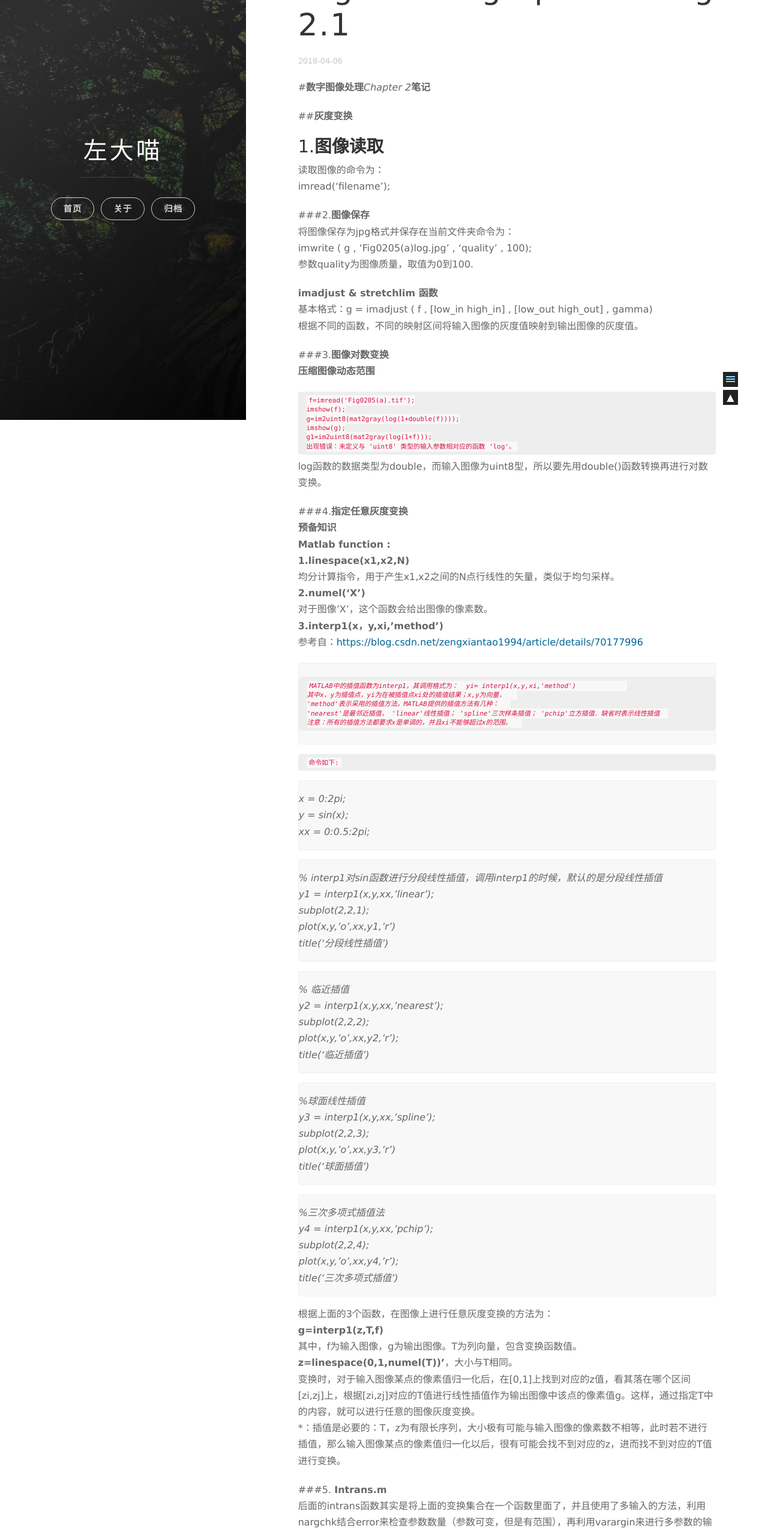
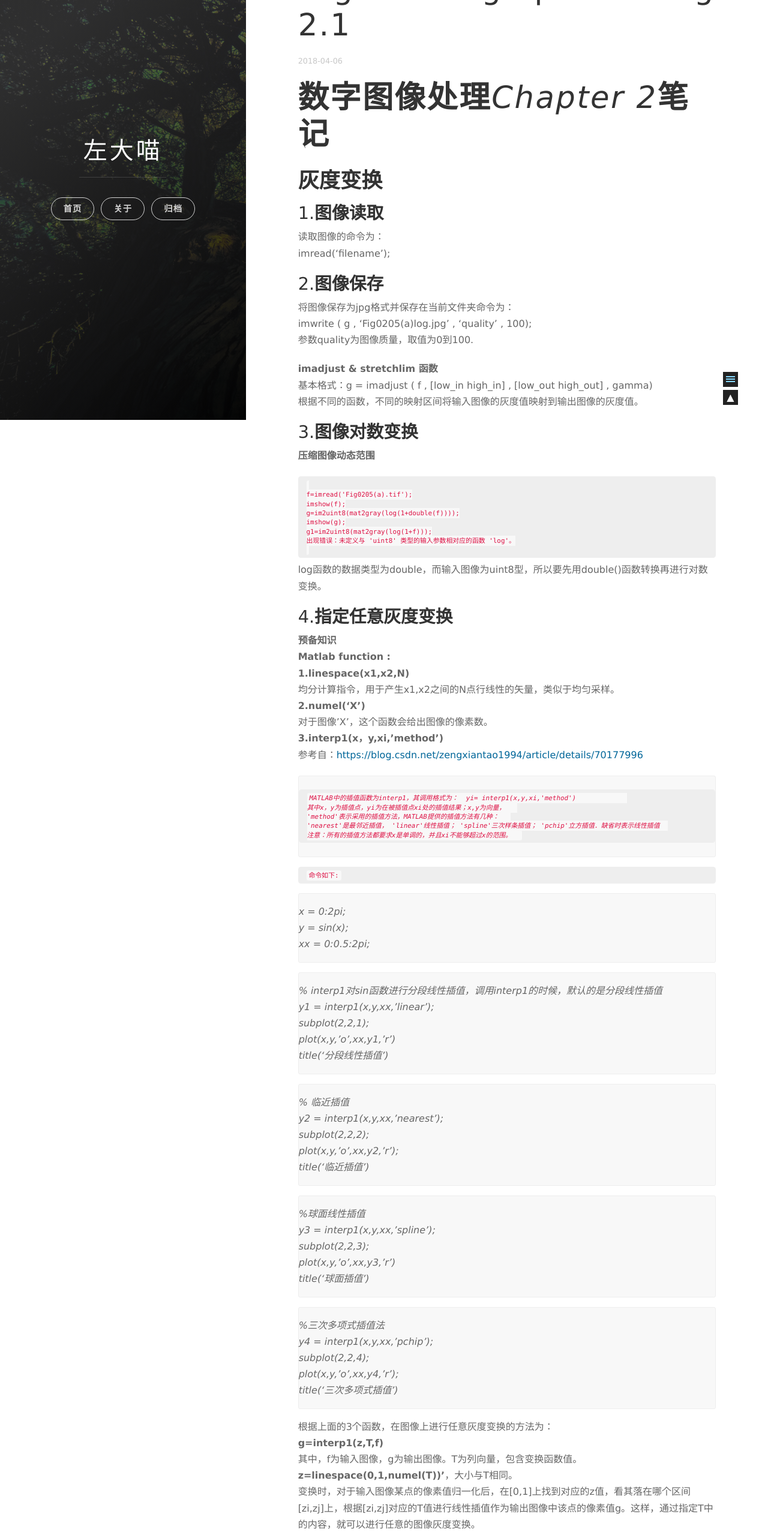
Before and after one commit to ZuoYuShen/ZuoYuShen.github.io, a plain HTML site: page 2018/04/06/Digital-image-processing-2-1/index.html in a window 1280 px wide. Shown: the part 100-2654 px from the top of the page at 60% size. Drawn offline with nearby package versions, Linux system fonts and the light colour scheme; some packages are replaced by stand-ins of ours.

Commit message:
Site updated: 2018-04-07 16:42:57

```diff
--- a/2018/04/06/Digital-image-processing-2-1/index.html
+++ b/2018/04/06/Digital-image-processing-2-1/index.html
@@ -16,17 +16,17 @@
 
 
 
-    <meta name="description" content="#数字图像处理Chapter 2笔记 ##灰度变换 1.图像读取读取图像的命令为：imread(‘filename’); ###2.图像保存将图像保存为jpg格式并保存在当前文件夹命令为：imwrite ( g , ‘Fig0205(a)log.jpg’ , ‘quality’ , 100);参数quality为图像质量，取值为0到100. imadjust &amp;amp; stretchlim 函数">
+    <meta name="description" content="数字图像处理Chapter 2笔记灰度变换1.图像读取读取图像的命令为：imread(‘filename’); 2.图像保存将图像保存为jpg格式并保存在当前文件夹命令为：imwrite ( g , ‘Fig0205(a)log.jpg’ , ‘quality’ , 100);参数quality为图像质量，取值为0到100. imadjust &amp;amp; stretchlim 函数基本格式：g =">
 <meta property="og:type" content="article">
 <meta property="og:title" content="Digital image processing 2.1 | 左大喵">
 <meta property="og:url" content="http://zuoyushen.github.io/2018/04/06/Digital-image-processing-2-1/index.html">
 <meta property="og:site_name" content="左大喵">
-<meta property="og:description" content="#数字图像处理Chapter 2笔记 ##灰度变换 1.图像读取读取图像的命令为：imread(‘filename’); ###2.图像保存将图像保存为jpg格式并保存在当前文件夹命令为：imwrite ( g , ‘Fig0205(a)log.jpg’ , ‘quality’ , 100);参数quality为图像质量，取值为0到100. imadjust &amp;amp; stretchlim 函数">
+<meta property="og:description" content="数字图像处理Chapter 2笔记灰度变换1.图像读取读取图像的命令为：imread(‘filename’); 2.图像保存将图像保存为jpg格式并保存在当前文件夹命令为：imwrite ( g , ‘Fig0205(a)log.jpg’ , ‘quality’ , 100);参数quality为图像质量，取值为0到100. imadjust &amp;amp; stretchlim 函数基本格式：g =">
 <meta property="og:locale" content="zh-Hans">
-<meta property="og:updated_time" content="2018-04-07T08:39:22.786Z">
+<meta property="og:updated_time" content="2018-04-07T08:42:35.762Z">
 <meta name="twitter:card" content="summary">
 <meta name="twitter:title" content="Digital image processing 2.1 | 左大喵">
-<meta name="twitter:description" content="#数字图像处理Chapter 2笔记 ##灰度变换 1.图像读取读取图像的命令为：imread(‘filename’); ###2.图像保存将图像保存为jpg格式并保存在当前文件夹命令为：imwrite ( g , ‘Fig0205(a)log.jpg’ , ‘quality’ , 100);参数quality为图像质量，取值为0到100. imadjust &amp;amp; stretchlim 函数">
+<meta name="twitter:description" content="数字图像处理Chapter 2笔记灰度变换1.图像读取读取图像的命令为：imread(‘filename’); 2.图像保存将图像保存为jpg格式并保存在当前文件夹命令为：imwrite ( g , ‘Fig0205(a)log.jpg’ , ‘quality’ , 100);参数quality为图像质量，取值为0到100. imadjust &amp;amp; stretchlim 函数基本格式：g =">
 
 
 
@@ -171,20 +171,20 @@ classes that you can use:
   </header>
 
   <section id="post-content" class="article-content post">
-    <p>#<strong>数字图像处理</strong><em>Chapter 2</em><strong>笔记</strong></p>
-<p>##<strong>灰度变换</strong></p>
-<h3 id="1-图像读取"><a href="#1-图像读取" class="headerlink" title="1.图像读取"></a>1.<strong>图像读取</strong></h3><p>读取图像的命令为：<br>imread(‘filename’);</p>
-<p>###2.<strong>图像保存</strong><br>将图像保存为jpg格式并保存在当前文件夹命令为：<br>imwrite ( g , ‘Fig0205(a)log.jpg’ , ‘quality’ , 100);<br>参数quality为图像质量，取值为0到100.</p>
+    <h1 id="数字图像处理Chapter-2笔记"><a href="#数字图像处理Chapter-2笔记" class="headerlink" title="数字图像处理Chapter 2笔记"></a><strong>数字图像处理</strong><em>Chapter 2</em><strong>笔记</strong></h1><h2 id="灰度变换"><a href="#灰度变换" class="headerlink" title="灰度变换"></a><strong>灰度变换</strong></h2><h3 id="1-图像读取"><a href="#1-图像读取" class="headerlink" title="1.图像读取"></a>1.<strong>图像读取</strong></h3><p>读取图像的命令为：<br>imread(‘filename’);</p>
+<h3 id="2-图像保存"><a href="#2-图像保存" class="headerlink" title="2.图像保存"></a>2.<strong>图像保存</strong></h3><p>将图像保存为jpg格式并保存在当前文件夹命令为：<br>imwrite ( g , ‘Fig0205(a)log.jpg’ , ‘quality’ , 100);<br>参数quality为图像质量，取值为0到100.</p>
 <p><strong>imadjust &amp; stretchlim 函数</strong><br>基本格式：g = imadjust ( f , [low_in high_in] , [low_out high_out] , gamma)<br>根据不同的函数，不同的映射区间将输入图像的灰度值映射到输出图像的灰度值。</p>
-<p>###3.<strong>图像对数变换</strong><br><strong>压缩图像动态范围</strong></p>
-<pre><code>f=imread(&apos;Fig0205(a).tif&apos;);
+<h3 id="3-图像对数变换"><a href="#3-图像对数变换" class="headerlink" title="3.图像对数变换"></a>3.<strong>图像对数变换</strong></h3><p><strong>压缩图像动态范围</strong></p>
+<pre><code>
+f=imread(&apos;Fig0205(a).tif&apos;);
 imshow(f);
 g=im2uint8(mat2gray(log(1+double(f))));
 imshow(g);
 g1=im2uint8(mat2gray(log(1+f)));
 出现错误：未定义与 &apos;uint8&apos; 类型的输入参数相对应的函数 &apos;log&apos;。
+
 </code></pre><p>log函数的数据类型为double，而输入图像为uint8型，所以要先用double()函数转换再进行对数变换。  </p>
-<p>###4.<strong>指定任意灰度变换</strong><br><strong>预备知识</strong><br><strong>Matlab function :</strong><br><strong>1.linespace(x1,x2,N)</strong><br>均分计算指令，用于产生x1,x2之间的N点行线性的矢量，类似于均匀采样。<br><strong>2.numel(‘X’)</strong><br>对于图像’X’，这个函数会给出图像的像素数。<br><strong>3.interp1(x，y,xi,’method’)</strong><br>参考自：<a href="https://blog.csdn.net/zengxiantao1994/article/details/70177996" target="_blank" rel="noopener">https://blog.csdn.net/zengxiantao1994/article/details/70177996</a>  </p>
+<h3 id="4-指定任意灰度变换"><a href="#4-指定任意灰度变换" class="headerlink" title="4.指定任意灰度变换"></a>4.<strong>指定任意灰度变换</strong></h3><p><strong>预备知识</strong><br><strong>Matlab function :</strong><br><strong>1.linespace(x1,x2,N)</strong><br>均分计算指令，用于产生x1,x2之间的N点行线性的矢量，类似于均匀采样。<br><strong>2.numel(‘X’)</strong><br>对于图像’X’，这个函数会给出图像的像素数。<br><strong>3.interp1(x，y,xi,’method’)</strong><br>参考自：<a href="https://blog.csdn.net/zengxiantao1994/article/details/70177996" target="_blank" rel="noopener">https://blog.csdn.net/zengxiantao1994/article/details/70177996</a>  </p>
 <blockquote>
 <pre><code>MATLAB中的插值函数为interp1，其调用格式为：  yi= interp1(x,y,xi,&apos;method&apos;)
 其中x，y为插值点，yi为在被插值点xi处的插值结果；x,y为向量，
@@ -209,7 +209,7 @@ g1=im2uint8(mat2gray(log(1+f)));
 <p>   %三次多项式插值法<br>    y4 = interp1(x,y,xx,’pchip’);<br>    subplot(2,2,4);<br>    plot(x,y,’o’,xx,y4,’r’);<br>   title(‘三次多项式插值’)  </p>
 </blockquote>
 <p>根据上面的3个函数，在图像上进行任意灰度变换的方法为：<br><strong>g=interp1(z,T,f)</strong><br>其中，f为输入图像，g为输出图像。T为列向量，包含变换函数值。<br><strong>z=linespace(0,1,numel(T))’</strong>，大小与T相同。<br>变换时，对于输入图像某点的像素值归一化后，在[0,1]上找到对应的z值，看其落在哪个区间[zi,zj]上，根据[zi,zj]对应的T值进行线性插值作为输出图像中该点的像素值g。这样，通过指定T中的内容，就可以进行任意的图像灰度变换。<br>*：插值是必要的：T，z为有限长序列，大小极有可能与输入图像的像素数不相等，此时若不进行插值，那么输入图像某点的像素值归一化以后，很有可能会找不到对应的z，进而找不到对应的T值进行变换。</p>
-<p>###5. <strong>Intrans.m</strong><br>后面的intrans函数其实是将上面的变换集合在一个函数里面了，并且使用了多输入的方法，利用nargchk结合error来检查参数数量（参数可变，但是有范围），再利用varargin来进行多参数的输入。主函数利用case语句来进行子函数的调用，子函数则为各种变换。在写子函数时要注意输入图像的数据类型，是否适合于改子函数中的变换方法必要时要转换图像数据类型。</p>
+<h3 id="5-Intrans-m"><a href="#5-Intrans-m" class="headerlink" title="5. Intrans.m"></a>5. <strong>Intrans.m</strong></h3><p>后面的intrans函数其实是将上面的变换集合在一个函数里面了，并且使用了多输入的方法，利用nargchk结合error来检查参数数量（参数可变，但是有范围），再利用varargin来进行多参数的输入。主函数利用case语句来进行子函数的调用，子函数则为各种变换。在写子函数时要注意输入图像的数据类型，是否适合于改子函数中的变换方法必要时要转换图像数据类型。</p>
 
   </section>
 
```
